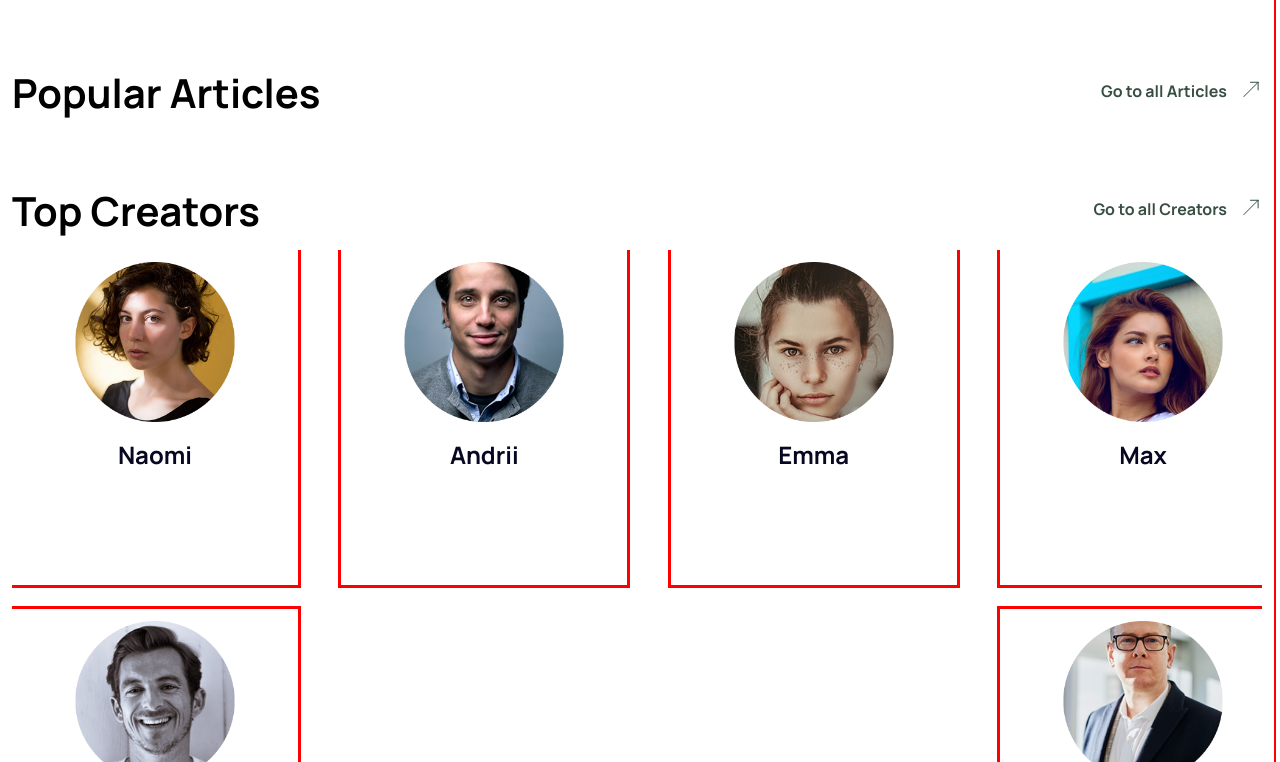
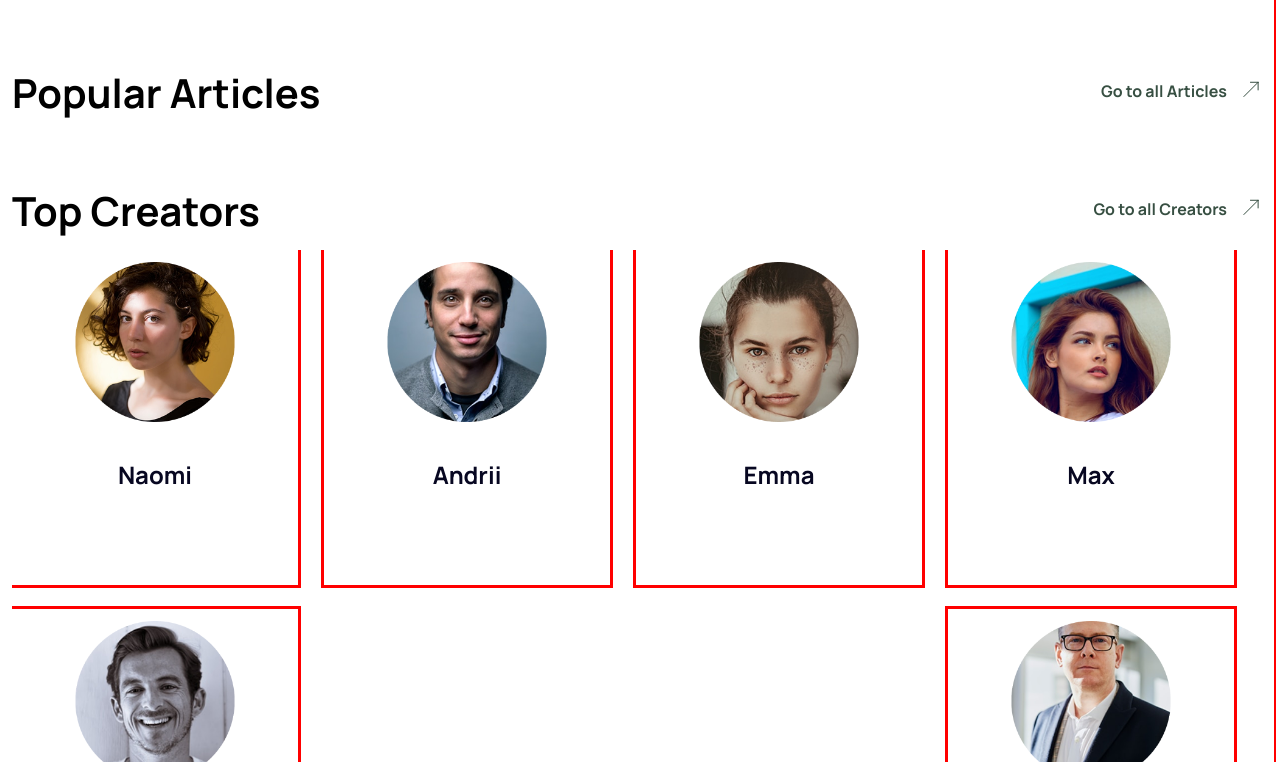
Before and after one commit to Tate-T/harmoniq-react, a React (Create React App) app: page / in a window 1280 px wide. Shown: the part 1508-2270 px from the top of the page. Built offline with nearby package versions, Linux system fonts and the light colour scheme.

Commit message:
authors styles

```diff
--- a/src/pages/Authors/Authors.module.css
+++ b/src/pages/Authors/Authors.module.css
@@ -24,18 +24,21 @@
 .authorsList {
     display: flex;
     flex-wrap: wrap;
-    width: 377px;
+    width: 346px;
     padding: 0;
     justify-content: center;
     gap: 16px;
     align-items: center;
+    padding: 0;
+    margin: 0;
 
 }
 
 .authorsItem {
-    width: 172px;
+    width: 162px;
     height: 221px;
-    padding: 12px;
+    padding-left: 8px;
+    padding-right: 8px;
     outline: solid red;
 
 }
@@ -43,14 +46,16 @@
 .img {
     width: 148px;
     height: 148px;
+    margin-bottom: 20px;
 }
 
 @media screen and (min-width: 704px) {
     .authorsList {
         display: flex;
         flex-wrap: wrap;
-        width: 596px;
-        padding: 0;
+        justify-content: center;
+        align-items: center;
+        width: 680px;
         gap: 24px;
 
 
@@ -73,9 +78,7 @@
     .authorsList {
         display: flex;
         flex-wrap: wrap;
-        width: 1274px;
-        padding: 0;
-        padding-left: 0;
+        width: 1222px;
         gap: 24px;
         justify-content: center;
 
```
